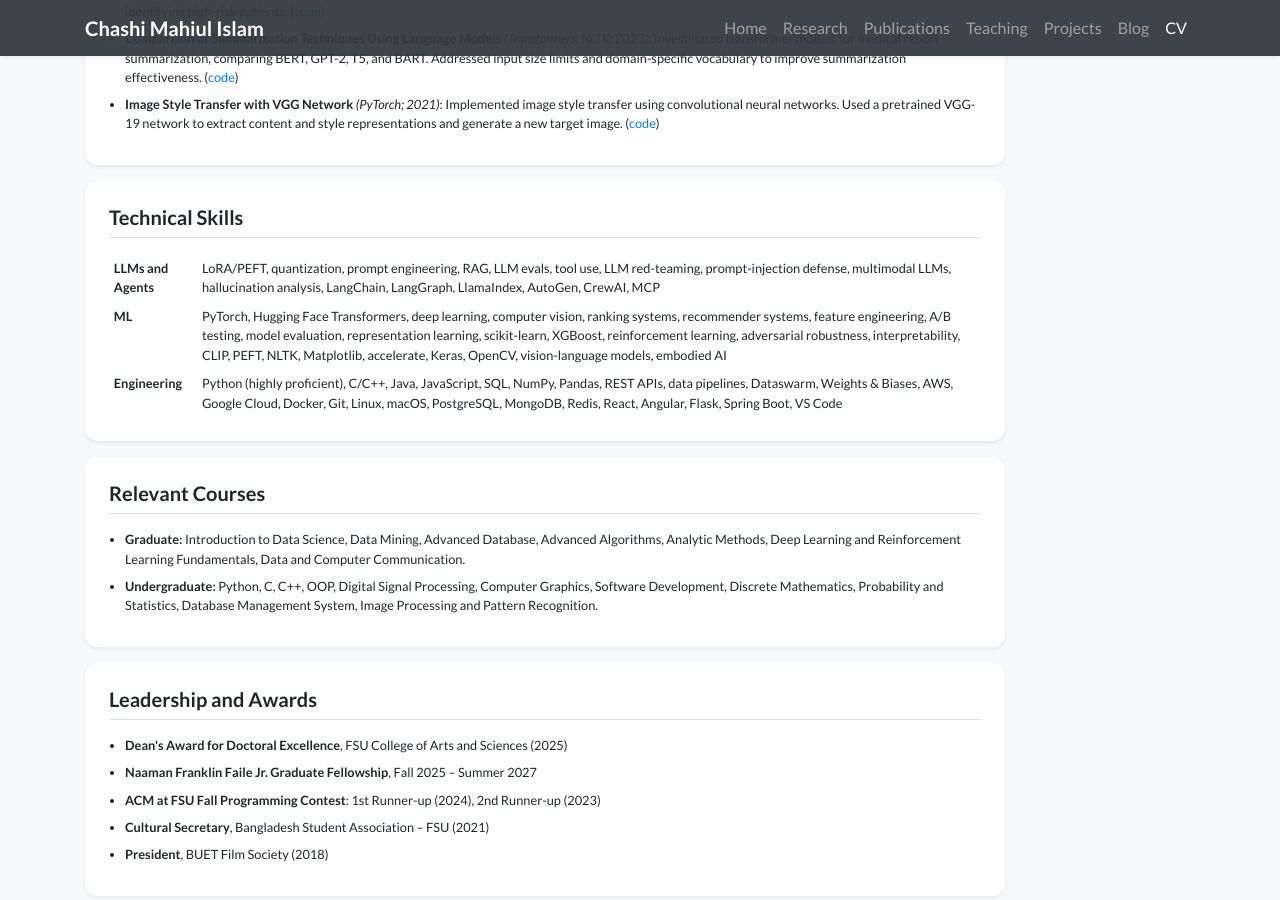
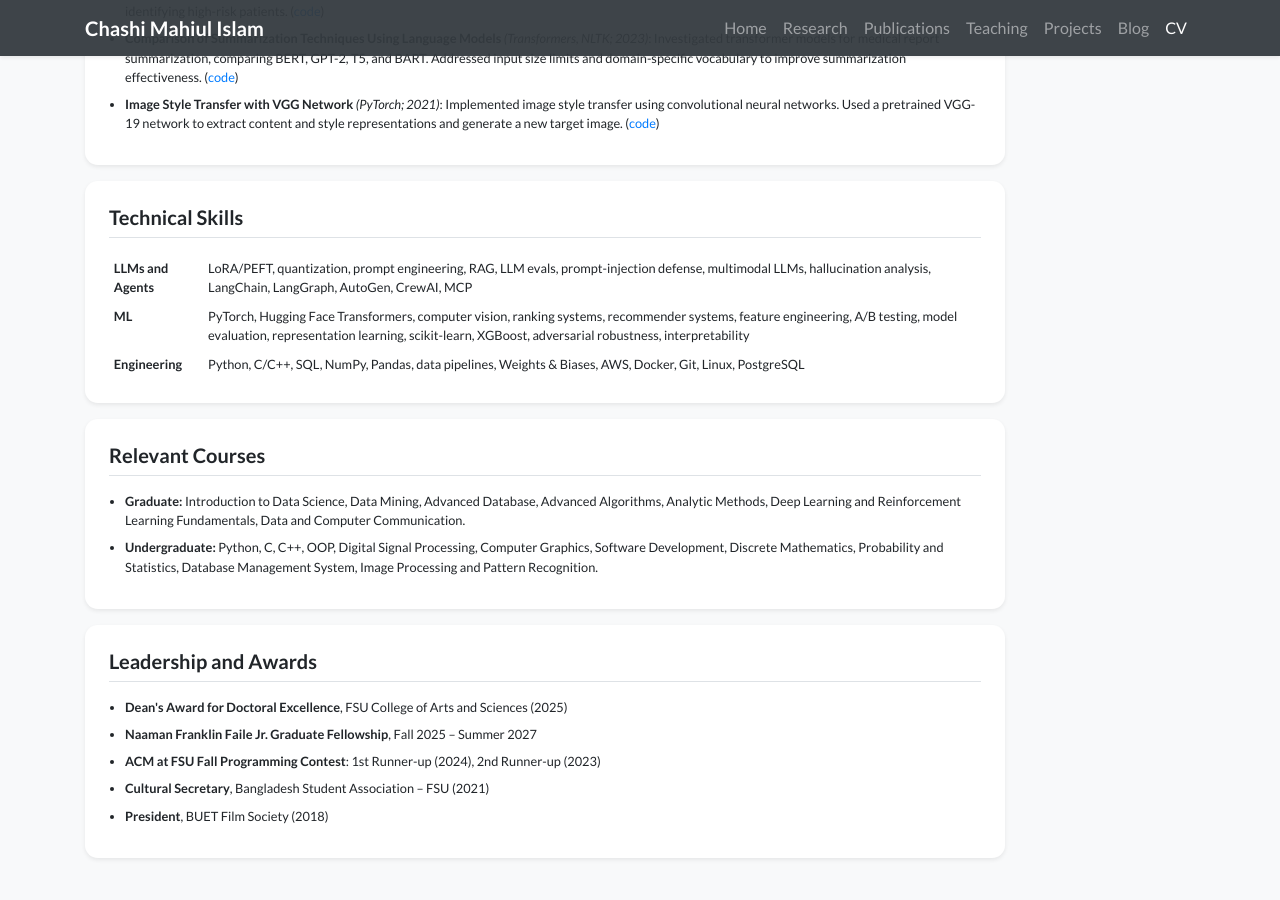
Before and after one commit to meetchashi/meetchashi.github.io, a Jekyll site: the page built from cv.html, in a window 1280 px wide and 900 px high, scrolled down 2314 px. Built offline with Jekyll 4.4.1, drawn with Linux system fonts in a browser that asks for light colours; nearby versions of some CDN libraries; a style sheet for code colours, icons or effects is not loaded.

Commit message:
update oct 10

```diff
--- a/cv.html
+++ b/cv.html
@@ -147,15 +147,15 @@ navbar_title: CV
                 <table class="table table-sm table-borderless small mb-0">
                     <tr>
                         <td class="font-weight-bold">LLMs and Agents</td>
-                        <td>LoRA/PEFT, quantization, prompt engineering, RAG, LLM evals, tool use, LLM red-teaming, prompt-injection defense, multimodal LLMs, hallucination analysis, LangChain, LangGraph, LlamaIndex, AutoGen, CrewAI, MCP</td>
+                        <td>LoRA/PEFT, quantization, prompt engineering, RAG, LLM evals, prompt-injection defense, multimodal LLMs, hallucination analysis, LangChain, LangGraph, AutoGen, CrewAI, MCP</td>
                     </tr>
                     <tr>
                         <td class="font-weight-bold">ML</td>
-                        <td>PyTorch, Hugging Face Transformers, deep learning, computer vision, ranking systems, recommender systems, feature engineering, A/B testing, model evaluation, representation learning, scikit-learn, XGBoost, reinforcement learning, adversarial robustness, interpretability, CLIP, PEFT, NLTK, Matplotlib, accelerate, Keras, OpenCV, vision-language models, embodied AI</td>
+                        <td>PyTorch, Hugging Face Transformers, computer vision, ranking systems, recommender systems, feature engineering, A/B testing, model evaluation, representation learning, scikit-learn, XGBoost, adversarial robustness, interpretability</td>
                     </tr>
                     <tr>
                         <td class="font-weight-bold">Engineering</td>
-                        <td>Python (highly proficient), C/C++, Java, JavaScript, SQL, NumPy, Pandas, REST APIs, data pipelines, Dataswarm, Weights &amp; Biases, AWS, Google Cloud, Docker, Git, Linux, macOS, PostgreSQL, MongoDB, Redis, React, Angular, Flask, Spring Boot, VS Code</td>
+                        <td>Python, C/C++, SQL, NumPy, Pandas, data pipelines, Weights &amp; Biases, AWS, Docker, Git, Linux, PostgreSQL</td>
                     </tr>
                 </table>
             </div>
```
Also changed, not shown: _data/profile.yml (+10 -6 lines), _news/2026-chewy.md (+1 -1 lines).
